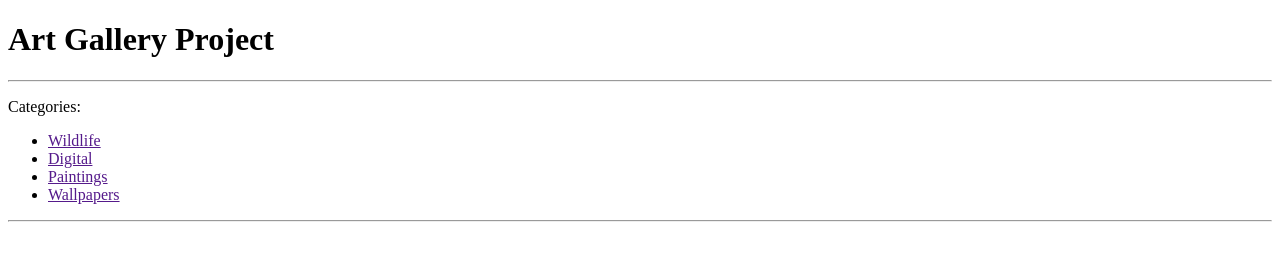
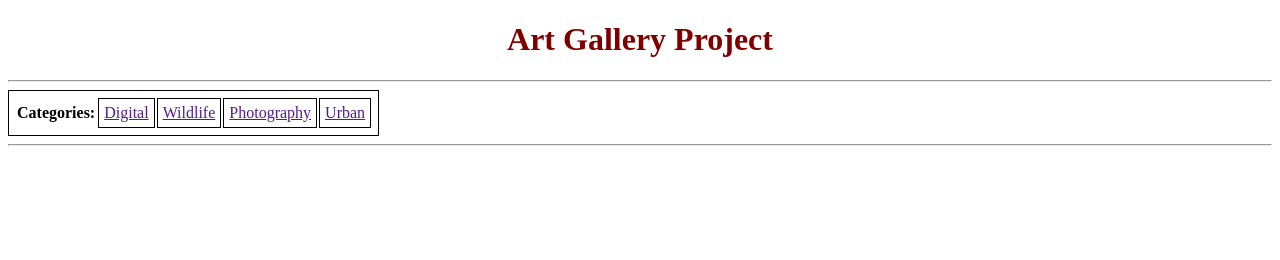
Before and after one commit to AJThePro99/picture-art-gallery, a plain HTML site: page index.html in a window 1280 px wide. Drawn offline with Linux system fonts and the light colour scheme.

Commit message:
CSS added, converted 'categories' to a table

```diff
--- a/index.html
+++ b/index.html
@@ -2,21 +2,26 @@
 <html lang="en">
 <head>
     <meta charset="UTF-8">
+    <link rel="stylesheet" href="./styles/main.css">
     <meta name="viewport" content="width=device-width, initial-scale=1.0">
     <title>Art Gallery</title>
 </head>
 <body>
-    <h1>Art Gallery Project</h1>
+    <h1 class="heading">Art Gallery Project</h1>
     <hr />
-    <p>
-        Categories:
-        <ul>
-            <li><a href="">Wildlife</a></li>
-            <li><a href="">Digital</a></li>
-            <li><a href="">Paintings</a></li>
-            <li><a href="">Wallpapers</a></li>
-        </ul>
-    </p>
+
+    <!--Categories of photos starts here-->
+    <table id="table-category">
+        <tbody>
+            <tr>
+                <th>Categories: </th>
+                <td class="td"><a href="">Digital</a></td>
+                <td class="td"><a href="">Wildlife</a></td>
+                <td class="td"><a href="">Photography</a></td>
+                <td class="td"><a href="">Urban</a></td>
+            </tr>
+        </tbody>
+    </table>
     <hr />
 
 </body>
--- /dev/null
+++ b/styles/main.css
@@ -0,0 +1,13 @@
+.heading {
+    color:maroon;
+    text-align:center;
+}
+
+/*CSS for category table*/
+
+#table-category, .td {
+    align-:center;
+    border: 1px solid black;
+    padding:5px;
+
+}
```
